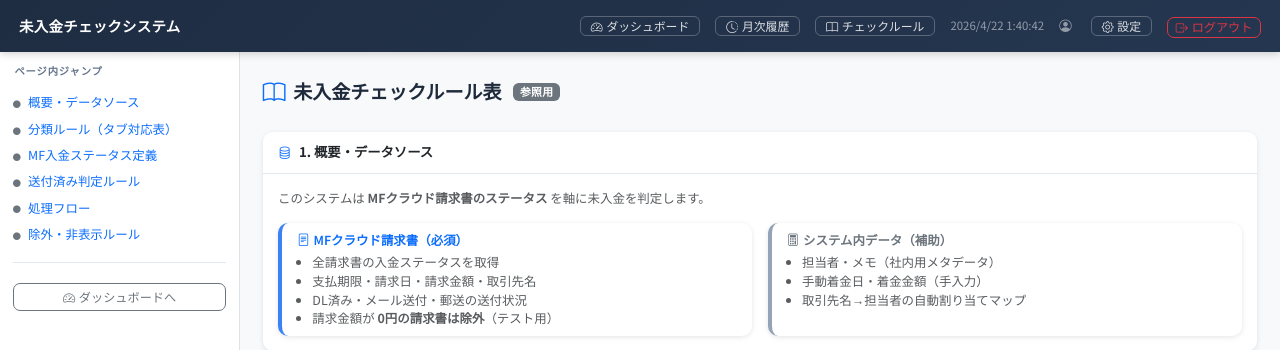
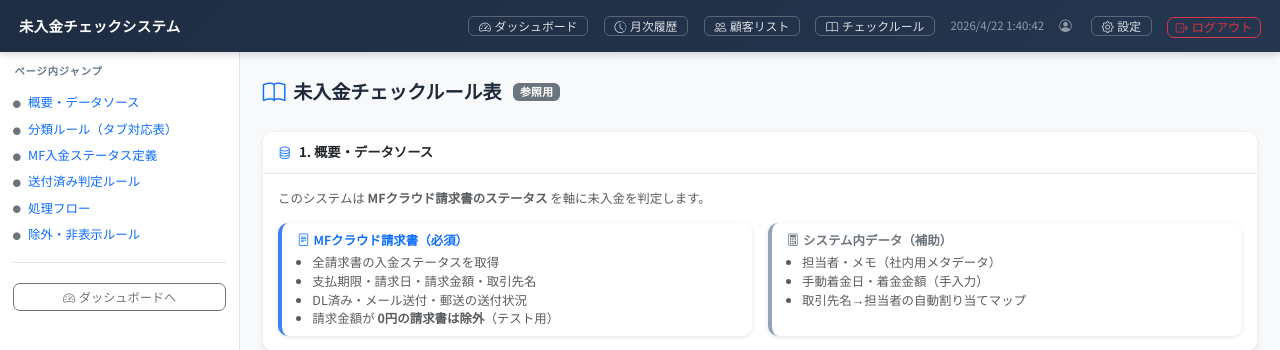
Before and after one commit to shiraishi0101work/unpaid-check, a Python web app: template 05【未入金チェックシステム】/templates/rules.html in a window 1280 px wide. Shown: the top 350 px of the page. Run offline with Jinja, Linux system fonts and the light colour scheme; the template is opened without the code that fills it, so the values that code supplies are empty.

Commit message:
auto: update 2026-04-22 10:40:36

```diff
--- a/05【未入金チェックシステム】/templates/base.html
+++ b/05【未入金チェックシステム】/templates/base.html
@@ -24,6 +24,9 @@
     </a>
     <a href="/history" class="btn btn-outline-light btn-sm py-0">
       <i class="bi bi-clock-history me-1"></i>月次履歴
+    </a>
+    <a href="/customers" class="btn btn-outline-light btn-sm py-0">
+      <i class="bi bi-people me-1"></i>顧客リスト
     </a>
     <a href="/rules" class="btn btn-outline-light btn-sm py-0">
       <i class="bi bi-book me-1"></i>チェックルール
```
